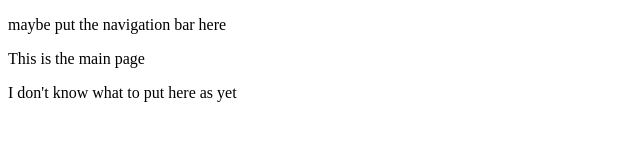
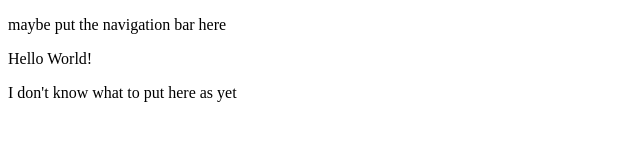
Before and after one commit to TryAgain-Web/Happy-Birthday, an Angular app: page / in a window 1280 px wide. Shown: the top 160 px of the page, without its empty margins (0-640 px from the left). Built offline with nearby package versions, Linux system fonts and the light colour scheme.

Commit message:
Hello world!

```diff
--- a/src/app/pages/home/home.component.html
+++ b/src/app/pages/home/home.component.html
@@ -1 +1 @@
-<p>This is the main page</p>
+<p>Hello World!</p>
```
